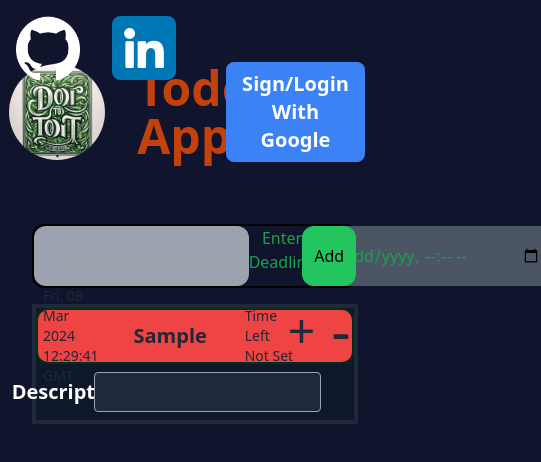
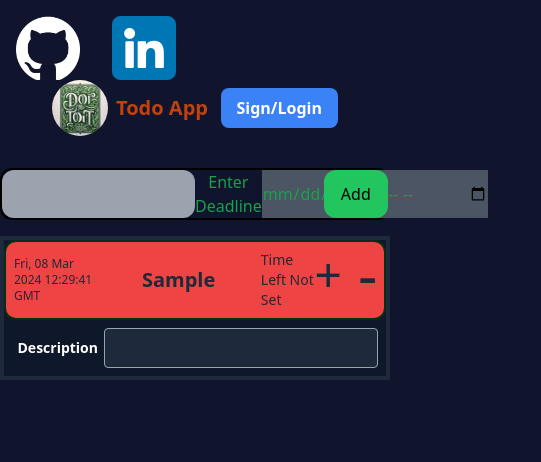
Before and after one commit to ParthGupta84616/TodoApp-ReactJs, a React (Create React App) app: page / in a window 390 px wide. Both pictures are taken after typing "Sample" into the empty fields and a click on the button "Add". Shown: the top 462 px of the page, 541 px wide, since content can reach past the window. Built offline with nearby package versions, Linux system fonts and the light colour scheme.

Commit message:
Responsive

```diff
--- a/src/App.jsx
+++ b/src/App.jsx
@@ -54,17 +54,17 @@ function App() {
   return (
     <div >
       <Header info={info}/>
-      <div className="wrapper flex flex-col items-center p-8 ">
-        <div className="box1 rounded-xl border-black border-2 flex h-16 mt-8 w-full  ">
+      <div className="wrapper flex flex-col items-center md:p-8 ">
+        <div className="box1 rounded-xl border-black border-2 flex md:h-16 mt-8 w-full  ">
           <input
-            className='bg-gray-400 rounded-xl text-blue-900 text-center text-3xl w-4/6'
+            className='bg-gray-400 rounded-xl text-blue-900 text-center text-3xl md:w-4/6 w-1/2'
             type="text"
             value={inputValue}
             onChange={handleChange}
             onKeyDown={handleKey}
           />
 
-          <div className='w-1/6  flex text-green-600'>
+          <div className='md:w-1/5 w-1/3   flex text-green-600'>
           <label htmlFor="datetime">
             <button >Enter Deadline</button>
           </label>
--- a/src/components/Header.jsx
+++ b/src/components/Header.jsx
@@ -38,20 +38,20 @@ function Header({ info }) {
     </div>
 
     <div className="flex justify-center ">
-      <div className="flex items-center justify-center m-8 -mb-8 text-5xl font-bold text-orange-700 w-3/4">
-        <img src={Logo} alt="" className="w-24 h-24 m-8 rounded-full" />
+      <div className="flex items-center justify-center md:m-8 md:-mb-8 md:text-5xl text-xl font-bold text-orange-700 md:w-3/4 mt-20 ">
+        <img src={Logo} alt="" className="md:w-24 md:h-24 md:m-8 rounded-full w-14 h-14 mr-2" />
         <h1>Todo App</h1>
       </div>
       {
         check? (
-          <div className="flex items-center relative justify-end m-8 -mb-8 text-3xl font-bold text-orange-400 w-1/4 ">
+          <div className="flex items-center relative justify-end md:m-8 md:-mb-8 md:text-3xl font-bold text-orange-400 md:w-1/4 mt-20 w-1/4">
             {/* <img src={check.user.photoURL} alt={check.user.displayName} className="w-10 h-10 rounded-full mr-2" /> */}
             <h1>{check.user.displayName}</h1>
           </div>
         ):
         (
-          <div className="flex items-center relative justify-end m-8 -mb-8 text-xl font-bold text-orange-700 w-1/4">
-        <button onClick={handleGoogle} className="bg-blue-500 text-white px-4 py-2 rounded-lg hover:bg-blue-600 focus:outline-none focus:bg-blue-600">Sign/Login With Google</button>
+          <div className="flex items-center relative justify-end md:m-8 md:-mb-8 md:text-xl font-bold text-orange-700 md:w-1/4 mt-20 w-1/3">
+        <button onClick={handleGoogle} className="bg-blue-500 text-white px-4 py-2 ml-20 rounded-lg hover:bg-blue-600 focus:outline-none focus:bg-blue-600">Sign/Login</button>
       </div>
         )
       }
--- a/src/components/Todo.jsx
+++ b/src/components/Todo.jsx
@@ -80,14 +80,14 @@ function Todo({ todo, todoDelete }) {
       }
     return (
         <>
-        <div className={`card  rounded-xl ${bg} w- h-14 p-2 flex  border-green-950 border-2 text-gray-800  bold text-xl`}>
-            <div className="time butt w-1/6 flex items-center justify-center text-sm">
+        <div className={`card  rounded-xl ${bg}  md:h-14 p-2 flex  border-green-950 border-2 text-gray-800  bold md:text-sm text-xs`}>
+            <div className="time butt md:w-1/6 w-1/4 flex items-center justify-center ">
                 <p >{todo.id}</p>
             </div>
-            <div className="todo w-3/6 flex items-center justify-center">
-                <h1><strong className=''>{todo.text}</strong></h1>
+            <div className="todo md:w-3/6 w-1/2 w- flex items-center justify-center">
+                <h1><strong className='text-xl'>{todo.text}</strong></h1>
             </div>
-            <div className="w-1/6 flex items-center justify-center text-sm">
+            <div className="md:w-1/6 w-1/6 flex items-center justify-center text-sm">
                 <p>Time Left {TimeLeft}</p>
             </div>
             <div className="butt w-1/6 flex items-center justify-center -mt-3 ">
@@ -97,7 +97,7 @@ function Todo({ todo, todoDelete }) {
         </div>
         {!dropdown?(
         <div className="text flex w-full p-2 transition-all duration-300" >
-            <div className="dis w-1/6 flex items-center justify-center text-xl ">
+            <div className="dis md:w-1/6 w-1/4 md:text-xl flex items-center justify-center text-sm ">
                 <h1><strong>Description</strong></h1>
             </div>
             <div className="input w-9/12">
@@ -107,21 +107,21 @@ function Todo({ todo, todoDelete }) {
     )
         :
     (
-        <div className="dropdown flex w-full p-2 h-36 transition-all duration-300">
-            <div className="dis w-1/6 flex items-center justify-center text-xl">
+        <div className="dropdown flex w-full p-2 md:h-36 h-20 transition-all duration-300">
+            <div className="dis md:w-1/6 w-1/4 md:text-xl flex items-center justify-center text-sm p-1 ">
                 <h1><strong>Description</strong></h1>
             </div>
             <div className="input w-9/12">
                 <textarea
-                className="w-full px-2 py-1 h-32 bg-slate-800 text-gray-400 text-xl border border-gray-400 rounded font-bold p-3"
+                className="w-full px-2 py-1 md:h-32  bg-slate-800 text-gray-400 text-xl border border-gray-400 rounded font-bold p-3"
                 onChange={handleChange}
                 value={inputValue}
                 onKeyDown={handleKey}
                 />
             </div>
-            <div className="dis w-1/6 flex items-center justify-center">
+            <div className="dis md:w-1/6 flex items-center justify-center p-1">
                 <button
-                className="bg-blue-500 text-white px-4 py-2 rounded-md"
+                className="bg-blue-500 text-white md:px-4 px-2 py-2 rounded-md"
                 onClick={handleSubmit}
                 ><strong>Submit</strong></button>
             </div>
```
